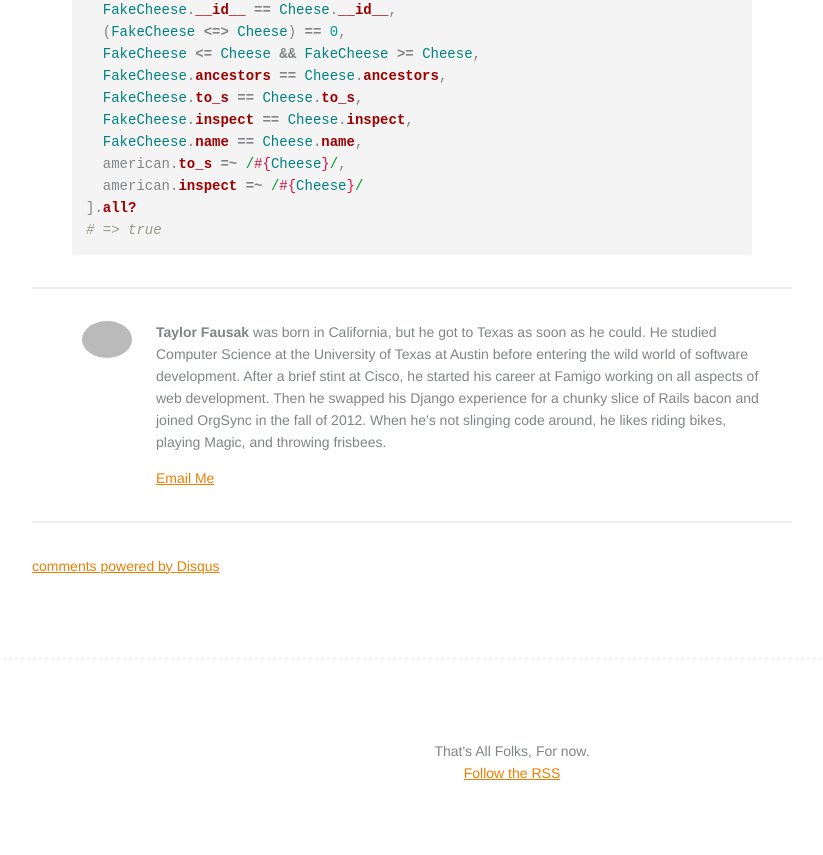
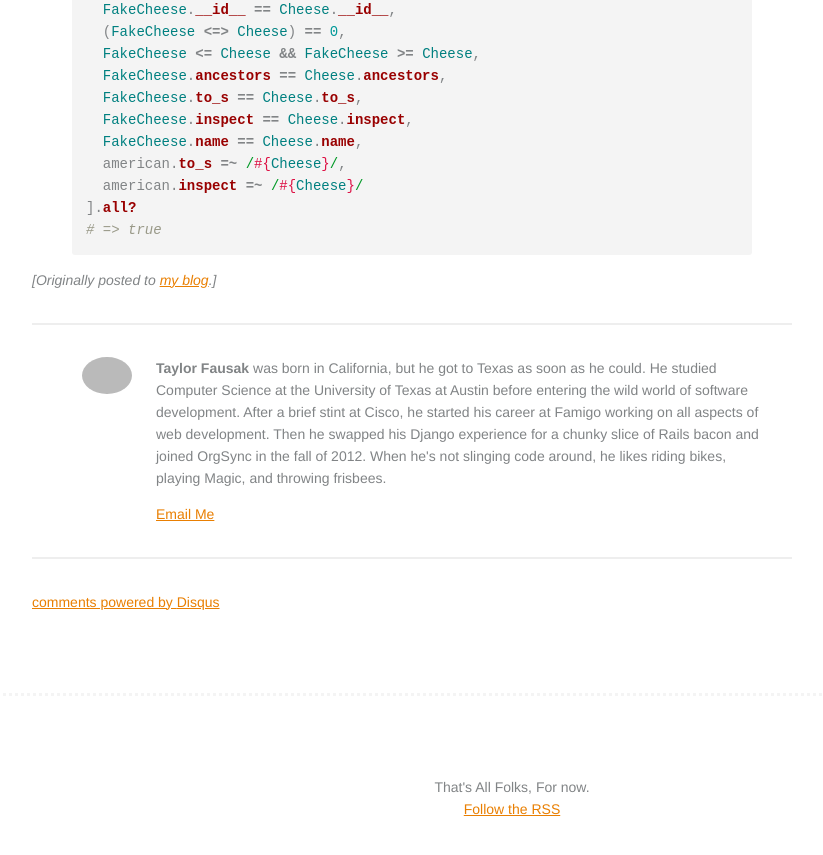
Before and after one commit to CampusLabs/orgsync.github.io, a Jekyll site: the page built from _posts/2014-05-24-class-comparison-in-ruby.md, in a window 1280 px wide and 900 px high, scrolled down 12106 px. Shown: the top 855 px of the window, without its empty margins (128-951 px from the left). Built offline with Jekyll 4.4.1, drawn with Linux system fonts in a browser that asks for light colours; Markdown is read by kramdown in place of the engine named in the settings; comment, search, counter and statistics services are not loaded; grey boxes are pictures that could not be loaded.

Commit message:
Add link back to my blog

```diff
--- a/_posts/2014-05-24-class-comparison-in-ruby.md
+++ b/_posts/2014-05-24-class-comparison-in-ruby.md
@@ -607,6 +607,8 @@ And it passes all the checks!
 # => true
 {% endhighlight %}
 
+*[Originally posted to [my blog](http://taylor.fausak.me/2014/05/24/class-comparison-in-ruby/).]*
+
 [1]: https://github.com/orgsync/active_interaction/issues/179
 [2]: http://devblog.orgsync.com/active_interaction/
 [3]: http://en.wikipedia.org/wiki/Command_pattern
```
